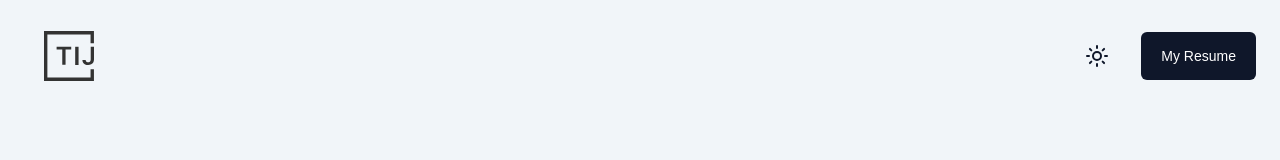
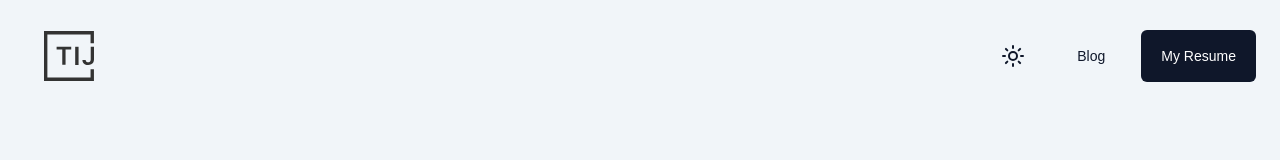
Before and after one commit to iswanj/iswanjumat.com-new, a Next.js app: page / in a window 1280 px wide. Shown: the top 160 px of the page. Built offline with nearby package versions, Linux system fonts and the light colour scheme; a web font is replaced by a local one.

Commit message:
update resume and add blog link

```diff
--- a/src/app/page.tsx
+++ b/src/app/page.tsx
@@ -1,6 +1,4 @@
-import Image from 'next/image';
 import {Inter} from 'next/font/google';
-import styles from './page.module.css';
 import Paragraph from '@/components/ui/Paragraph';
 import LargeHeading from '@/components/ui/LargeHeading';
 import {Icons} from '@/components/Icons';
--- a/src/components/Navbar.tsx
+++ b/src/components/Navbar.tsx
@@ -1,6 +1,5 @@
 import Link from 'next/link';
 import Image from 'next/image';
-import {FC} from 'react';
 import DownloadButton from '@/components/DownloadButton';
 
 import {buttonVariants} from '@/components/ui/Button';
@@ -24,9 +23,9 @@ const Navbar = async () => {
         </div>
         <div className="hidden md:flex gap-4">
           <ThemeToggle />
-          {/* <Link href="/documentation" className={buttonVariants({ variant: "ghost" })}>
-            Documentation
-          </Link> */}
+          <Link href="https://blog.iswanjumat.com/" target="_blank" className={buttonVariants({ variant: "ghost" })}>
+            Blog
+          </Link>
           <DownloadButton label="My Resume" />
         </div>
       </div>
```
Also changed, not shown: 1 other file (tests, documents, lock files or other folders).
